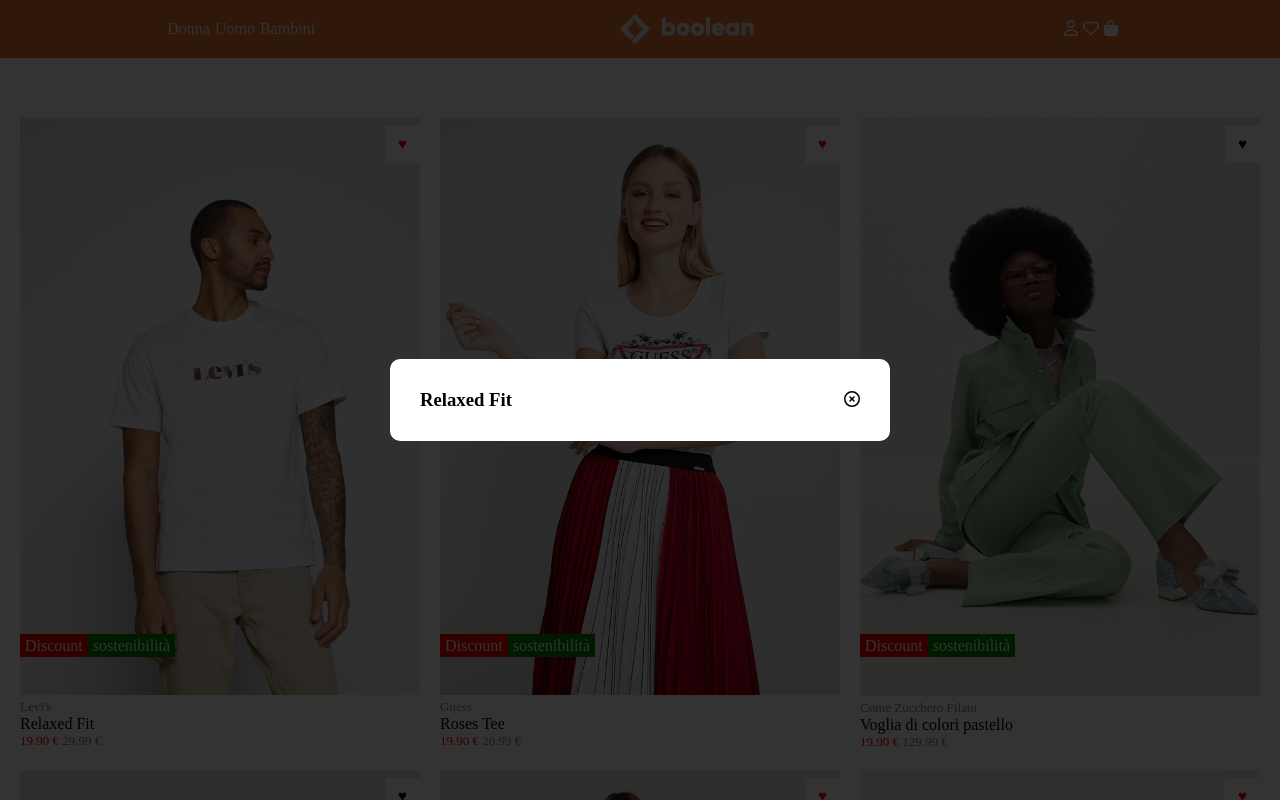
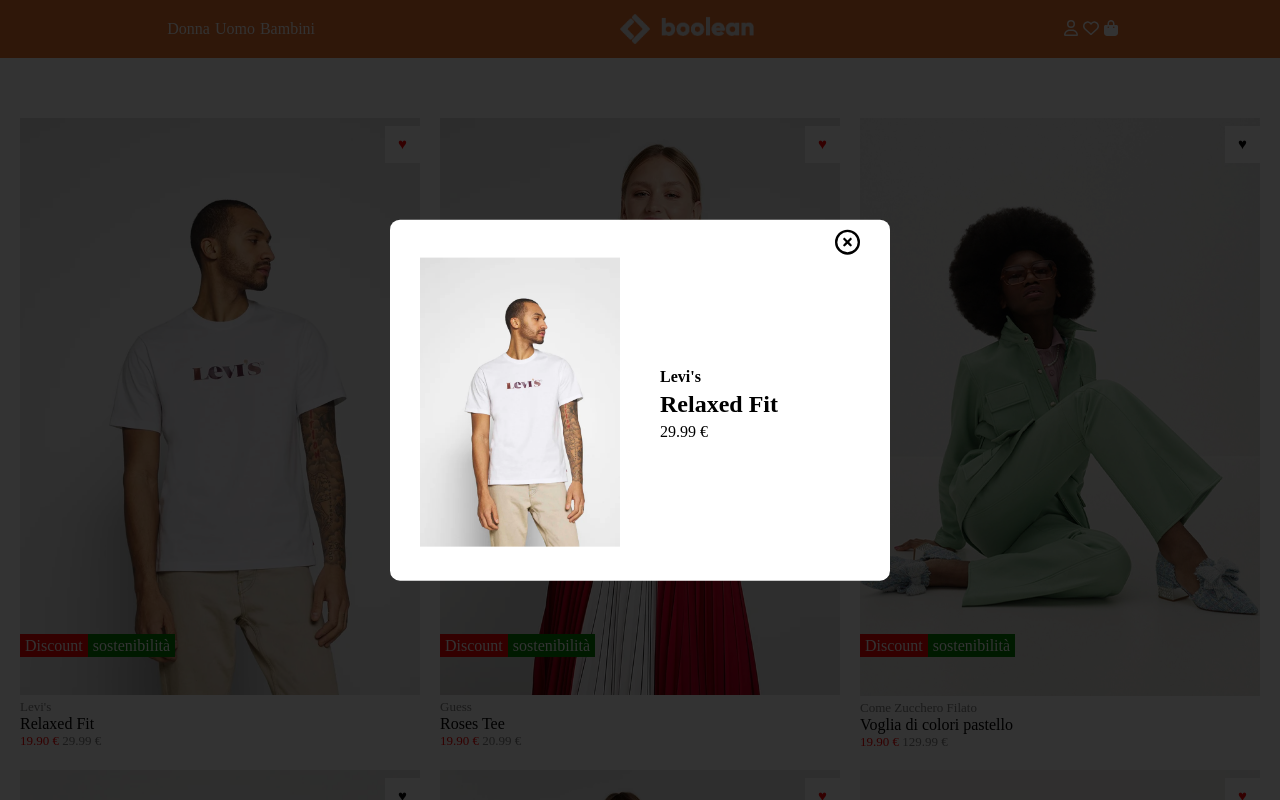
Before and after one commit to Ste79ITA/vite-boolando, a Vue app: page / in a window 1280 px wide. Both pictures are taken after a click on the item "Relaxed Fit". Shown: the top 800 px of the page. Built offline with nearby package versions, Linux system fonts and the light colour scheme; data requests are answered from the project's data file.

Commit message:
Modal Bonus

```diff
--- a/src/components/PageMain.vue
+++ b/src/components/PageMain.vue
@@ -13,7 +13,6 @@
     openModal(item) {
       this.showModal = true;
       this.selectedItem = item;
-      console.log(this.selectedItem);
     },
     closeModal() {
       this.showModal = false;
@@ -38,10 +37,17 @@
     </div>
     <div @click="closeModal()" v-if="showModal" class="overlay">
       <div class="modal">
+        <div class="close-modal-btn" @click="closeModal()">
+          <font-awesome-icon icon="fa-regular fa-circle-xmark" />
+        </div>
         <div class="modal-title">
-          <h3>{{ this.selectedItem.name }}</h3>
-          <div class="close-modal-btn" @click="closeModal()">
-            <font-awesome-icon icon="fa-regular fa-circle-xmark" />
+          <div class="modal-img">
+            <img :src="/img/ + this.selectedItem.frontImage" alt="" />
+          </div>
+          <div class="modal-content">
+            <h4>{{ this.selectedItem.brand }}</h4>
+            <h2>{{ this.selectedItem.name }}</h2>
+            <p>{{ this.selectedItem.price }} €</p>
           </div>
         </div>
       </div>
@@ -68,7 +74,22 @@
   .modal-title {
     @include flex;
     align-items: center;
-    justify-content: space-between;
+  }
+
+  .modal-img {
+    width: 100%;
+    max-width: 200px;
+  }
+  .modal-content {
+    display: flex;
+    flex-direction: column;
+    gap: 5px;
+    margin-left: 40px;
+  }
+  .close-modal-btn {
+    text-align: end;
+    font-size: 25px;
+    margin-top: -20px;
   }
 }
 
```
